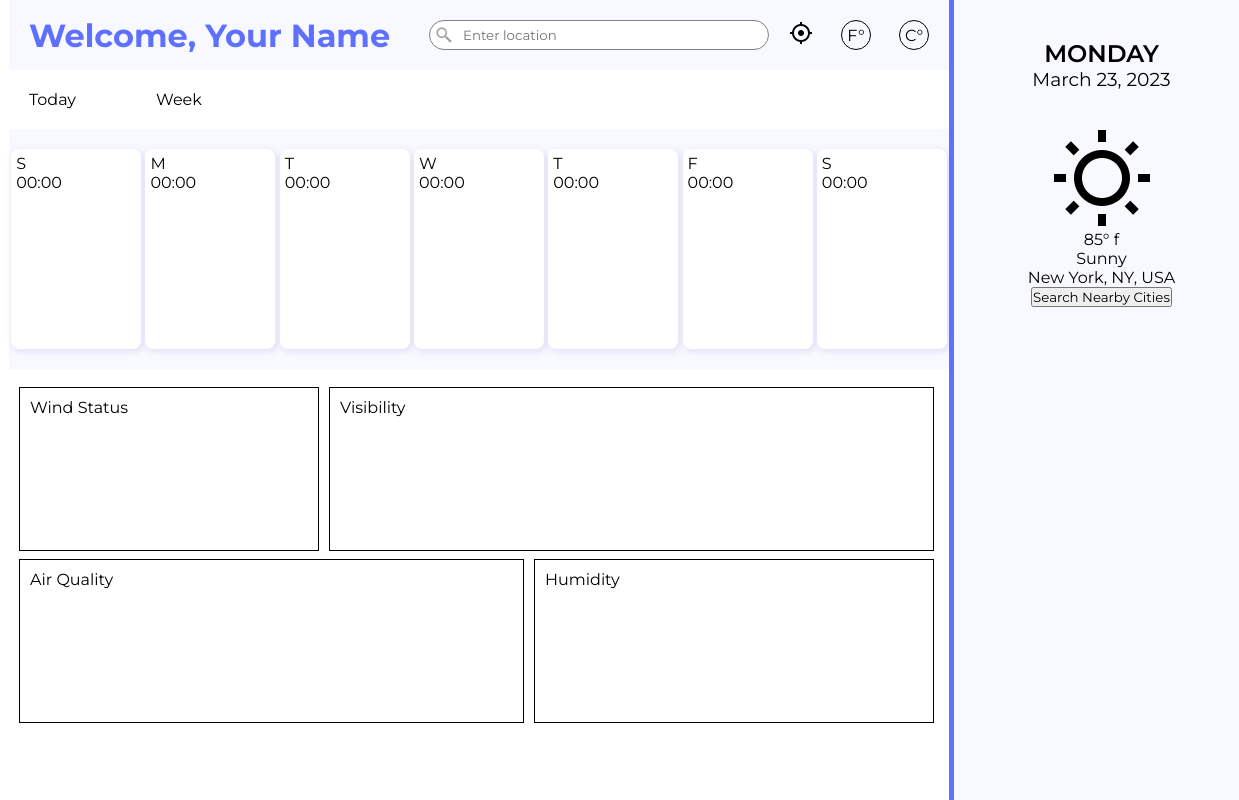
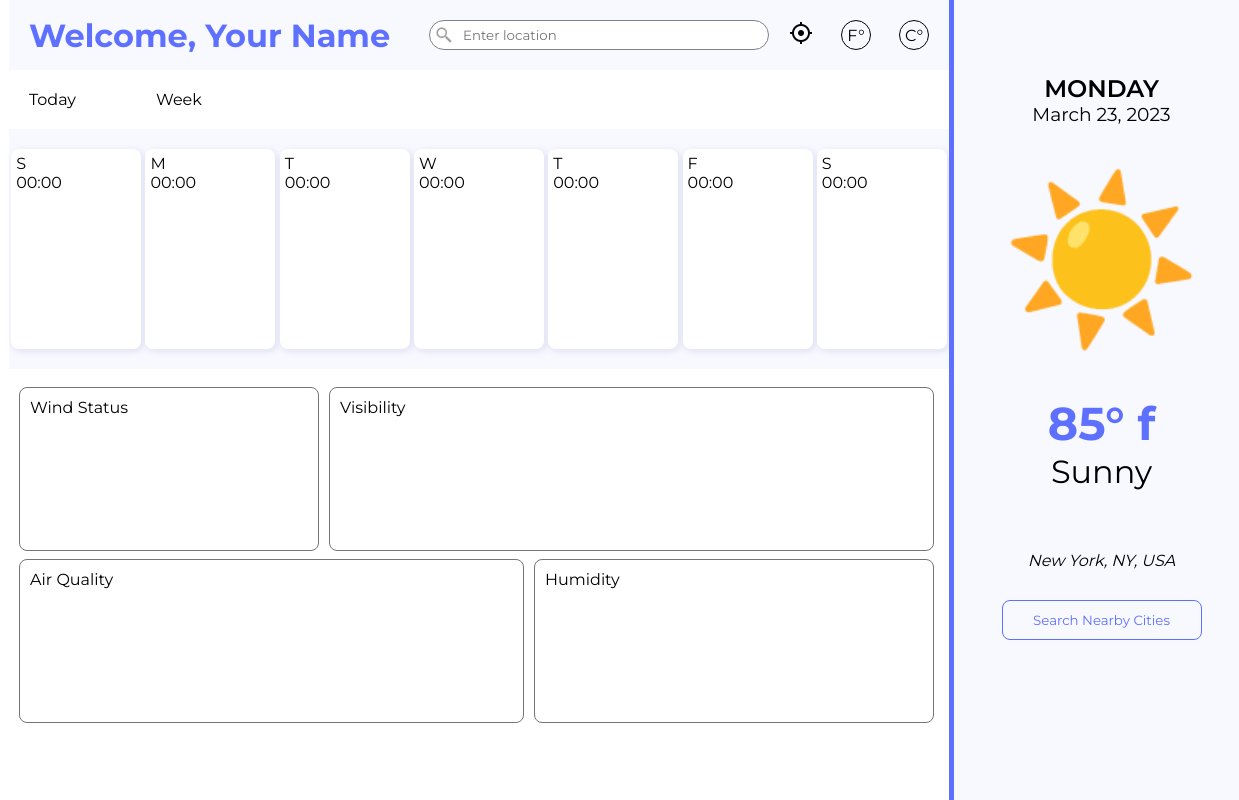
Before and after one commit to xClaudiaArias/mercyweatherapp, a plain HTML site: page index.html in a window 1280 px wide. Shown: the full height of the page, 41-1280 px from the left. Drawn offline with Linux system fonts and the light colour scheme.

Commit message:
Dashboard (home) complete

```diff
--- a/index.html
+++ b/index.html
@@ -8,7 +8,7 @@
     <link rel="stylesheet" href="./styles.css">
     <link rel="preconnect" href="https://fonts.googleapis.com">
     <link rel="preconnect" href="https://fonts.gstatic.com" crossorigin>
-    <link href="https://fonts.googleapis.com/css2?family=Montserrat:wght@100;400;600;700&display=swap" rel="stylesheet">
+    <link href="https://fonts.googleapis.com/css2?family=Dosis:wght@700&family=Montserrat:wght@100;400;600;700&display=swap" rel="stylesheet">
 </head>
 <body>
     <div id="container">
@@ -97,7 +97,8 @@
             </div>
 
             <div id="article-weather">
-                <img class="article-weather" src="./imgs/icons8-sun-96.png" alt="">
+                <!-- <img class="article-weather" src="./imgs/icons8-sun-96.png" alt=""> -->
+                <p>☀️</p>
             </div>
 
             <div id="weather-description">
@@ -105,7 +106,7 @@
                 <div id="temp-desc">Sunny</div>
             </div>
 
-            <div id="article-location">New York, NY, USA</div>
+            <div id="article-location"><em>New York, NY, USA</em></div>
 
             <button>Search Nearby Cities</button>
         </article> <!-- SIDE WEATHER PREVIEW-->
--- a/styles.css
+++ b/styles.css
@@ -197,7 +197,8 @@ main #weather-descriptions {
 
 main #weather-descriptions .desc-sq {
     height: 164px;
-    border: 1px solid black;
+    border: 1px solid rgb(117, 117, 117);
+    border-radius: 8px;
 }
 
 main #weather-descriptions .desc-sq p{
@@ -244,6 +245,7 @@ article #date {
     flex-direction: column;
     justify-content: center;
     align-items: center;
+    padding: 100px 0 50px;
 }
 
 article #date h2 {
@@ -254,3 +256,49 @@ article #date h2 {
 article #date h3 {
     font-weight: 400;
 }
+
+article #article-weather {
+    padding: 10px 0;
+    /* border: 1px solid red; */
+}
+
+article #article-weather {
+    font-size: 160px;
+}
+
+article #weather-description {
+    font-size: 46px;
+    padding: 30px 0;
+    font-family: 'Dosis', sans-serif;
+    font-weight: 700;
+    color: rgb(93, 112, 255);
+}
+
+article #weather-description #temp-desc {
+    font-size: 32px;
+    font-family: 'Montserrat', sans-serif;
+    font-weight: 400;
+    color: #000;
+}
+
+article #article-location {
+    padding: 30px 0;
+}
+
+article button {
+    width: 200px;
+    height: 40px;
+    background: none;
+    border: 1px solid rgb(93, 112, 255);
+    border-radius: 8px;
+    color: rgb(93, 112, 255);
+}
+
+article button:hover {
+    width: 200px;
+    height: 40px;
+    background: rgb(93, 112, 255);
+    border: 1px solid rgb(93, 112, 255);
+    border-radius: 8px;
+    color: white;
+}
```
